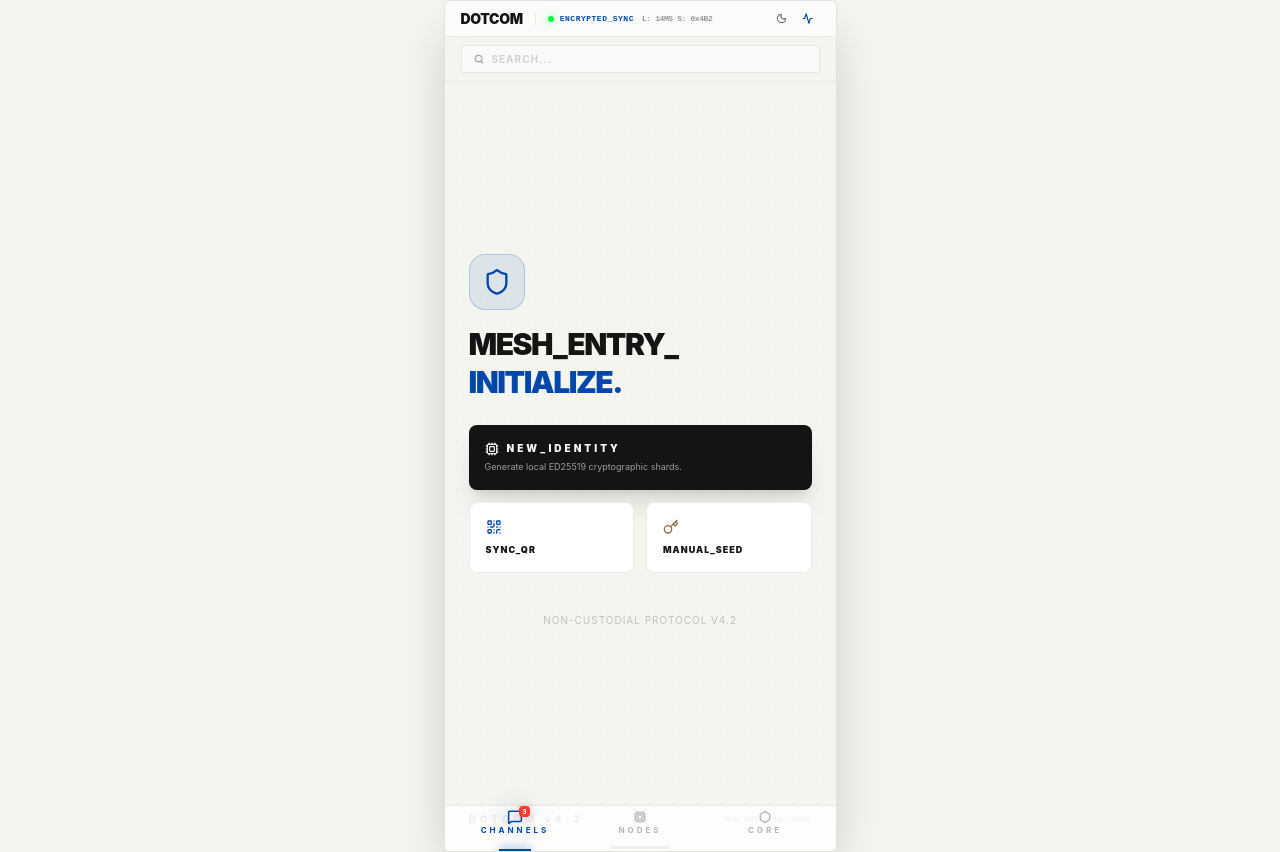
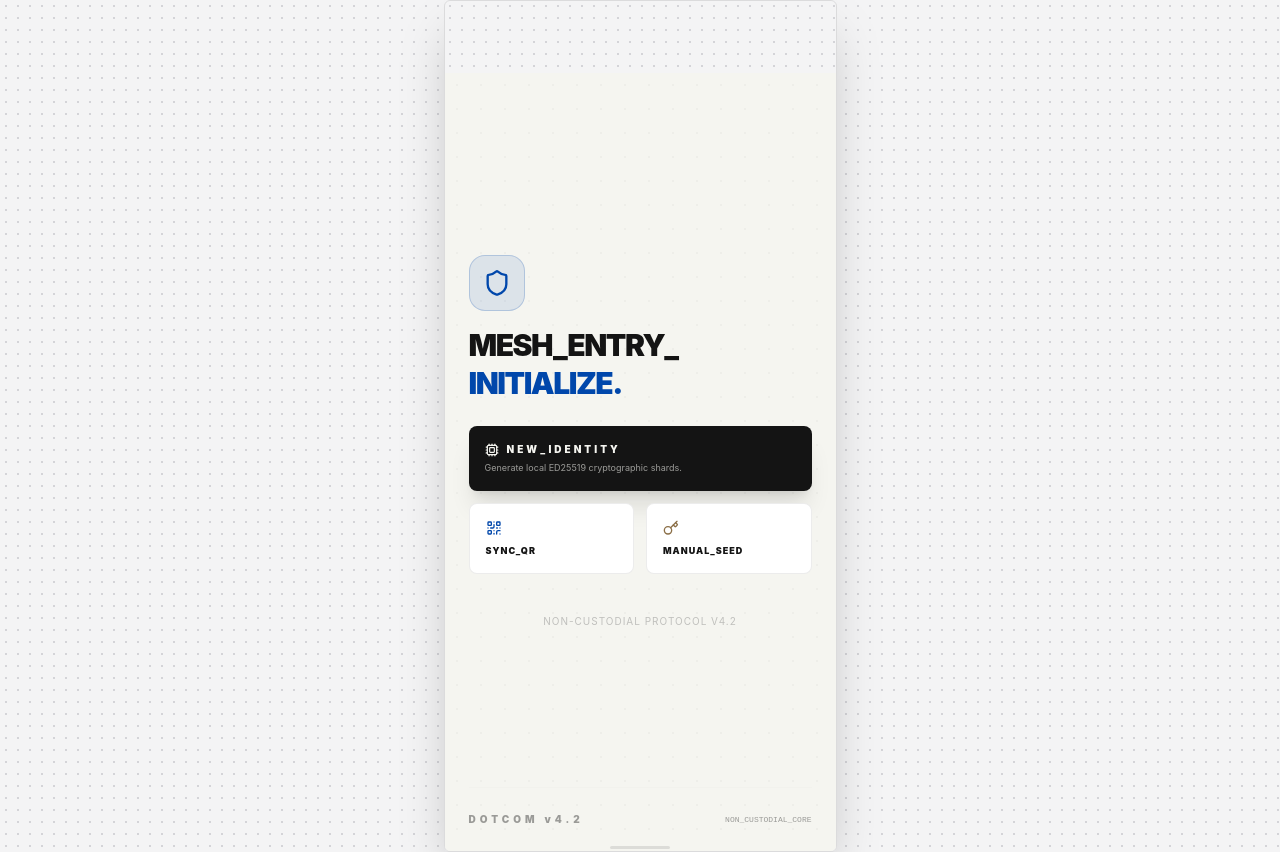
Before and after one commit to ocmatrix/Xchat, a React (Vite) app: page / in a window 1280 px wide. Built offline with nearby package versions, Linux system fonts and the light colour scheme.

Commit message:
feat: Enhance navigation and participant management
Introduces a more dynamic tab system for the main view and improves the chat list's filtering capabilities. Adds functionality to remove and block participants in meetings.

```diff
--- a/src/App.tsx
+++ b/src/App.tsx
@@ -9,7 +9,7 @@ import { PeerDiscovery } from './components/mobile/PeerDiscovery';
 import { NodeRegistry } from './components/mobile/NodeRegistry';
 import { AuditoriumMeeting } from './components/mobile/AuditoriumMeeting';
 import { SecuritySetup } from './components/mobile/SecuritySetup';
-import { MessageSquare, Users, Shield, ShieldAlert, Plus, Radar, Sun, Moon, Battery, Wifi, Signal, Activity, Cpu, Hexagon } from 'lucide-react';
+import { MessageSquare, Users, Shield, ShieldAlert, Plus, Radar, Sun, Moon, Battery, Wifi, Signal, Activity, Cpu, Hexagon, Search, UserPlus, X } from 'lucide-react';
 
 // Global Safety Shim for Sovereign Node Environment
 if (typeof window !== 'undefined') {
@@ -135,10 +135,13 @@ const MOCK_DEVICES = [
   { id: '2', name: 'Backup Node (MacBook Pro)', lastSeen: '2 HOURS AGO', ip: '10.0.0.15', isCurrent: false },
 ];
 
-type MainTab = 'CHATS' | 'NODES' | 'SOVEREIGNTY';
+type MainTab = 'LATEST' | 'ONLINE' | 'A-Z';
 
 export default function App() {
-  const [activeTab, setActiveTab] = useState<MainTab>('CHATS');
+  const [activeTab, setActiveTab] = useState<MainTab>('LATEST');
+  const [currentView, setCurrentView] = useState<'CHAT' | 'NODES' | 'SECURITY'>('CHAT'); // ADDED
+  const [isSearchExpanded, setIsSearchExpanded] = useState(false);
+  const [searchQuery, setSearchQuery] = useState("");
   const [isConversationOpen, setIsConversationOpen] = useState(false);
   const [isInitialized, setIsInitialized] = useState(false);
   const [myDid, setMyDid] = useState("");
@@ -180,63 +183,119 @@ export default function App() {
     }
   };
 
+  const filteredContacts = MOCK_CONTACTS.filter(c => {
+    if (activeTab === 'ONLINE') return c.online;
+    return true;
+  }).sort((a, b) => {
+    if (activeTab === 'A-Z') return a.name.localeCompare(b.name);
+    return 0;
+  });
+
   return (
-    <div className="min-h-screen w-full bg-nexus-bg flex items-center justify-center font-sans transition-colors duration-500">
-      {/* Container - Institutional Digital Hub Redesign */}
-      <div className="w-full h-[100dvh] sm:w-[393px] sm:h-[852px] bg-nexus-bg flex flex-col relative sm:border sm:border-nexus-border sm:rounded-[6px] overflow-hidden transition-colors duration-500 shadow-2xl">
+    <div className={`min-h-screen w-full flex items-center justify-center font-sans transition-colors duration-500 ${theme === 'dark' ? 'bg-[#0A0A0A]' : 'bg-[#F4F4F5] bg-[radial-gradient(#D4D4D8_1px,transparent_1px)] [background-size:12px_12px]'}`}>
+      {/* Container - Command Center Architecture */}
+      <div className={`w-full h-[100dvh] sm:w-[393px] sm:h-[852px] ${theme === 'dark' ? 'bg-[#0A0A0A]' : 'bg-transparent'} flex flex-col relative sm:border sm:border-black/10 dark:sm:border-white/10 sm:rounded-[6px] overflow-hidden transition-colors duration-500 shadow-2xl`}>
 
-        {/* Header Area - Highly Compressed stacked rows - PERSISTENT GLOBALLY */}
-        <div className="absolute top-0 left-0 right-0 z-[5000] w-full bg-nexus-surface/60 backdrop-blur-md border-b border-nexus-border flex items-center justify-between h-9 px-4 transition-all duration-500">
+        {/* Row 1: System Telemetry & Status (h-9) - HIDDEN UNTIL INITIALIZED */}
+        {isInitialized && (
+          <div className="absolute top-0 left-0 right-0 z-[5000] w-full bg-white/40 dark:bg-black/40 backdrop-blur-md border-b flex items-center justify-between h-9 px-4 transition-all duration-500" style={{ borderColor: theme === 'dark' ? 'rgba(255,255,255,0.1)' : 'rgba(0,0,0,0.1)' }}>
 
-          {/* Ultra-Slim Unified Row: Branding & Status & Telemetry */}
+            {/* Left: Brand + Active Dot + Telemetry */}
             <div className="flex items-center space-x-3">
-             <h1 className="text-[14px] font-black text-nexus-ink uppercase tracking-tight font-sans leading-none">
+              <h1 className="text-[14px] font-black text-black dark:text-white uppercase tracking-tight font-sans leading-none">
                 DOTCOM
               </h1>
-             <div className="h-3 w-[1px] bg-nexus-border"></div>
               <div className="flex items-center space-x-2 font-mono leading-none">
-                <div className="flex items-center space-x-1.5">
                   <div className="w-1.5 h-1.5 bg-[#00FF41] rounded-full shadow-[0_0_8px_rgba(0,255,65,0.6)] shrink-0"></div>
-                  <span className="text-nexus-accent-blue text-[8px] tracking-[0.5px] uppercase font-black">ENCRYPTED_SYNC</span>
-                </div>
-                <span className="text-nexus-ink-alt text-[8px] font-bold tracking-tighter opacity-50">L: 14MS S: 0x4B2</span>
+                  <span className="text-[#6B7280] dark:text-[#9CA3AF] text-[10px] font-bold tracking-tighter">L: 14MS S: 0x4B2</span>
               </div>
             </div>
 
-          {/* System Controls */}
-          <div className="flex items-center space-x-0.5">
+            {/* Right: System Utilities */}
+            <div className="flex items-center space-x-2">
               <button
                 onClick={() => setTheme(prev => prev === 'dark' ? 'light' : 'dark')}
-               className="w-6 h-6 flex items-center justify-center rounded-full text-nexus-ink-muted hover:text-nexus-ink transition-all cursor-pointer active:scale-90"
+                className="flex items-center justify-center text-black/50 dark:text-white/50 hover:text-black dark:hover:text-white transition-all cursor-pointer active:scale-90"
               >
-               {theme === 'dark' ? <Sun size={11} strokeWidth={2.5} /> : <Moon size={11} strokeWidth={2.5} />}
+                <Moon size={12} strokeWidth={2.5} />
               </button>
               <button
-               className="w-6 h-6 flex items-center justify-center rounded-full text-nexus-accent-blue hover:bg-nexus-accent-blue/5 transition-all cursor-pointer active:scale-90"
+                className="flex items-center justify-center text-black/50 dark:text-white/50 hover:text-black dark:hover:text-white transition-all cursor-pointer active:scale-90"
               >
-               <Activity size={11} strokeWidth={2.5} />
+                <Activity size={12} strokeWidth={2.5} />
               </button>
-          </div>
-        </div>
-
-        {/* Search Bar - Decoupled to sit below fixed slim header - ONLY ON CHATS TAB */}
-        {!isConversationOpen && activeTab === 'CHATS' && (
-          <div className="absolute top-9 left-0 right-0 z-[4000] px-4 pb-2 pt-2 bg-nexus-bg border-b border-nexus-border/50 transition-all">
-             <div className="relative flex items-center group w-full bg-nexus-surface/50 border border-nexus-border rounded-[2px] h-[28px] px-3">
-                <div className="text-nexus-ink-muted opacity-60 mr-2 shrink-0">
-                  <svg width="10" height="10" viewBox="0 0 24 24" fill="none" stroke="currentColor" strokeWidth="3" strokeLinecap="round" strokeLinejoin="round"><circle cx="11" cy="11" r="8"></circle><line x1="21" y1="21" x2="16.65" y2="16.65"></line></svg>
-                </div>
-                <input
-                  type="text"
-                  placeholder="Search..."
-                  className="w-full bg-transparent border-none text-[10px] outline-none text-nexus-ink placeholder:text-nexus-ink-muted/30 font-sans uppercase tracking-[1px] font-bold"
-                />
             </div>
           </div>
         )}
 
-        {/* Screen Content - Zero Waste */}
-        <div className={`flex-1 overflow-y-auto overflow-x-hidden relative flex flex-col bg-nexus-bg transition-colors duration-500 ${activeTab === 'CHATS' && !isConversationOpen ? 'pt-[70px]' : 'pt-[36px]'}`}>
+        {/* Row 2: Command Toolbar (h-9) - HIDDEN UNTIL INITIALIZED */}
+        {isInitialized && !isConversationOpen && (
+          <div className="absolute top-9 left-0 right-0 z-[4000] h-9 bg-white/40 dark:bg-black/40 backdrop-blur-md border-b flex items-center justify-between px-4 transition-all duration-500" style={{ borderColor: theme === 'dark' ? 'rgba(255,255,255,0.1)' : 'rgba(0,0,0,0.1)' }}>
+            {/* Left: Navigation Segments */}
+            <div className="flex items-center space-x-1">
+                {(['LATEST', 'ONLINE', 'A-Z'] as MainTab[]).map(tab => (
+                  <button
+                    key={tab}
+                    onClick={() => setActiveTab(tab)}
+                    className={`px-2 h-6 flex items-center justify-center text-[9px] font-sans font-bold uppercase tracking-wider transition-colors border ${activeTab === tab ? 'border-black/20 dark:border-white/20 bg-black/5 dark:bg-white/10 text-black dark:text-white rounded-[2px]' : 'border-transparent text-black/50 dark:text-white/50 hover:text-black dark:hover:text-white cursor-pointer'}`}
+                  >
+                    {tab}
+                  </button>
+                ))}
+            </div>
+
+            {/* Right: Interactive Utilities - ONLY ON CHAT TAB */}
+            {currentView === 'CHAT' && (
+              <div className="flex items-center space-x-2">
+                  <button
+                      onClick={() => {
+                        setIsSearchExpanded(!isSearchExpanded);
+                        if (isSearchExpanded) setSearchQuery("");
+                      }}
+                      className={`text-black/60 dark:text-white/60 hover:text-black dark:hover:text-white transition-colors cursor-pointer flex items-center justify-center mr-1 ${isSearchExpanded ? 'text-[#1E40AF]' : ''}`}
+                  >
+                      <Search size={12} strokeWidth={2.5} />
+                  </button>
+
+                  <button className="w-5 h-5 bg-[#1E40AF] hover:bg-[#1D4ED8] flex items-center justify-center rounded-[2px] text-white shadow-sm transition-colors cursor-pointer border border-[#1E3A8A]">
+                      <UserPlus size={10} strokeWidth={2.5} />
+                  </button>
+
+                  <div className="flex items-center justify-center space-x-1 ml-1 text-[#6B7280] dark:text-[#9CA3AF] bg-black/5 dark:bg-white/5 h-5 px-1.5 rounded-[2px] border border-black/10 dark:border-white/10" title="Active Entities">
+                      <Hexagon size={9} strokeWidth={2.5} />
+                      <span className="font-mono text-[10px] font-bold leading-none mt-px tracking-tighter">
+                          {filteredContacts.length}
+                      </span>
+                  </div>
+              </div>
+            )}
+          </div>
+        )}
+
+        {/* Row 3: Search Buffer (h-9) - ONLY WHEN EXPANDED */}
+        {!isConversationOpen && isSearchExpanded && (
+           <div className="absolute top-[72px] left-0 right-0 z-[3500] h-9 bg-white/40 dark:bg-black/40 backdrop-blur-md border-b flex items-center px-4 transition-all duration-300" style={{ borderColor: theme === 'dark' ? 'rgba(255,255,255,0.1)' : 'rgba(0,0,0,0.1)' }}>
+              <div className="flex items-center w-full space-x-2">
+                 <Search size={10} className="text-black/30 dark:text-white/30" />
+                 <input
+                    type="text"
+                    value={searchQuery}
+                    onChange={(e) => setSearchQuery(e.target.value)}
+                    className="flex-1 bg-transparent border-none outline-none text-[10px] font-mono text-black dark:text-white placeholder:text-black/20 dark:placeholder:text-white/20 uppercase tracking-widest"
+                    placeholder="INITIATE_SEARCH_PROTOCOL..."
+                    autoFocus
+                 />
+                 {searchQuery && (
+                    <button onClick={() => setSearchQuery("")} className="text-black/30 dark:text-white/30 hover:text-black dark:hover:text-white">
+                       <X size={10} />
+                    </button>
+                 )}
+              </div>
+           </div>
+        )}
+
+        {/* Screen Content - Reclaimed Space */}
+        <div className={`flex-1 overflow-y-auto overflow-x-hidden relative flex flex-col transition-colors duration-500 ${!isConversationOpen ? (isSearchExpanded ? 'pt-[108px]' : 'pt-[72px]') : 'pt-[36px]'}`}>
           {!isInitialized ? (
             <SecuritySetup onComplete={handleSetupComplete} />
           ) : (
@@ -244,40 +303,23 @@ export default function App() {
               <AnimatePresence mode="wait">
                 {!isConversationOpen ? (
                   <motion.div
-                    key={activeTab}
+                    key={currentView}
                     initial={{ opacity: 0 }}
                     animate={{ opacity: 1 }}
                     exit={{ opacity: 0 }}
-                    className="w-full flex-col flex shrink-0 min-h-max pb-[50px]"
+                    className="w-full flex-col flex shrink-0 min-h-max"
                   >
-                    {activeTab === 'CHATS' && (
+                    {currentView === 'CHAT' && (
                       <ChatList
-                        contacts={MOCK_CONTACTS}
+                        contacts={filteredContacts}
                         onLightningCall={startMediaCall}
                         onSelectContact={handleSelectContact}
-                        onNavigateToNodes={() => setActiveTab('NODES')}
+                        onNavigateToNodes={() => setCurrentView('NODES')}
+                        searchQuery={searchQuery}
                       />
                     )}
-                    {activeTab === 'NODES' && (
-                      <div className="relative h-full flex-1">
-                        <NodeRegistry
-                          contacts={MOCK_CONTACTS.filter(c => !c.isGroup)}
-                          onDiscovery={() => setOverlayScreen('PeerDiscovery')}
-                        />
-                        {/* Centered Floating Search Button with Dotted Grid Background */}
-                        <div className="absolute bottom-[65px] left-0 right-0 h-[80px] z-[100] pointer-events-none flex items-center justify-center bg-[linear-gradient(rgba(212,175,55,0.05)_1px,transparent_1px),linear-gradient(90deg,rgba(212,175,55,0.05)_1px,transparent_1px)] bg-[size:10px_10px] [mask-image:linear-gradient(to_top,black,transparent)]">
-                           <button className="w-12 h-12 bg-nexus-bg border border-nexus-border rounded-full flex items-center justify-center text-nexus-ink-muted hover:text-nexus-ink shadow-[0_0_20px_rgba(0,0,0,0.5)] transition-all active:scale-90 cursor-pointer pointer-events-auto backdrop-blur-sm">
-                              <Search size={18} strokeWidth={2.5} />
-                           </button>
-                        </div>
-                      </div>
-                    )}
-                    {activeTab === 'SOVEREIGNTY' && (
-                      <ProfileSettings
-                        did={myDid || "did:key:z6MkhaXgBZDvotDkL5257faiztiuC2ZXQTu16ciAoeqgg76"}
-                        devices={MOCK_DEVICES}
-                      />
-                    )}
+                    {currentView === 'NODES' && <NodeRegistry contacts={MOCK_CONTACTS} onDiscovery={() => {}} />}
+                    {currentView === 'SECURITY' && <ProfileSettings did={myDid || "did:key:mOCK_1234567890"} devices={MOCK_DEVICES} />}
                   </motion.div>
                 ) : (
                   <motion.div
@@ -302,34 +344,26 @@ export default function App() {
           )}
         </div>
 
-        {/* Bottom Tab Bar - Translucent Frosted Glass */}
-        {!isConversationOpen && (
-          <div className="h-[46px] w-full bg-nexus-surface/80 backdrop-blur-3xl border-t border-nexus-border flex items-start justify-around px-2 shrink-0 z-[200] absolute bottom-0 left-0 transition-colors duration-500">
+        {/* Home Indicator */}
+        <div className="hidden sm:flex absolute bottom-[2px] left-1/2 -translate-x-1/2 w-[60px] h-[3px] bg-black/10 dark:bg-white/10 rounded-full z-[310] pointer-events-none" />
 
-             <TabItem
-              active={activeTab === 'CHATS'}
-              icon={<MessageSquare size={14} strokeWidth={2.5} />}
-              label="CHANNELS"
-              badge={3}
-              onClick={() => setActiveTab('CHATS')}
-            />
-            <TabItem
-              active={activeTab === 'NODES'}
-              icon={<Cpu size={14} strokeWidth={2.5} />}
-              label="NODES"
-              onClick={() => setActiveTab('NODES')}
-            />
-            <TabItem
-              active={activeTab === 'SOVEREIGNTY'}
-              icon={<Hexagon size={14} strokeWidth={2.5} />}
-              label="CORE"
-              onClick={() => setActiveTab('SOVEREIGNTY')}
-            />
+        {/* Bottom Nav */}
+        {isInitialized && (
+            <div className="absolute bottom-0 inset-x-0 h-12 bg-white/50 dark:bg-black/50 backdrop-blur-lg border-t border-black/10 dark:border-white/10 flex items-center justify-around z-[300]">
+                {/* Chat Tab */}
+                <button onClick={() => { setCurrentView('CHAT'); setIsConversationOpen(false); }} className="text-black/60 dark:text-white/60 hover:text-black dark:hover:text-white transition-colors">
+                    <MessageSquare size={20} />
+                </button>
+                {/* Nodes Tab */}
+                <button onClick={() => { setCurrentView('NODES'); setIsConversationOpen(false); }} className="text-black/60 dark:text-white/60 hover:text-black dark:hover:text-white transition-colors">
+                    <Radar size={20} />
+                </button>
+                {/* Security/Settings Tab */}
+                <button onClick={() => { setCurrentView('SECURITY'); setIsConversationOpen(false); }} className="text-black/60 dark:text-white/60 hover:text-black dark:hover:text-white transition-colors">
+                    <Shield size={20} />
+                </button>
             </div>
         )}
-
-        {/* Home Indicator */}
-        <div className="hidden sm:flex absolute bottom-[2px] left-1/2 -translate-x-1/2 w-[60px] h-[3px] bg-nexus-ink/5 rounded-full z-[210] pointer-events-none" />
 
         {/* Overlays (Secure Layers) */}
         <AnimatePresence>
@@ -407,32 +441,3 @@ export default function App() {
     </div>
   );
 }
-
-function TabItem({ active, icon, label, badge = 0, onClick }: { active: boolean, icon: React.ReactNode, label: string, badge?: number, onClick: () => void }) {
-  return (
-    <button
-      onClick={onClick}
-      className="flex flex-col items-center justify-start pt-1 space-y-0.5 bg-transparent border-none cursor-pointer relative px-0 h-full z-10 transition-colors rounded-none w-full max-w-[80px]"
-    >
-      <div className={`relative ${active ? 'text-nexus-accent-blue' : 'text-nexus-ink-muted'}`}>
-        <div className={`transition-all ${active ? 'scale-110 drop-shadow-[0_0_12px_var(--nexus-accent-blue)]' : 'scale-90 opacity-50'}`}>
-           {icon}
-        </div>
-        {badge > 0 && (
-          <div className="absolute -top-1 -right-2 bg-[#FF3B30] text-white font-sans font-black text-[6px] w-[11px] h-[11px] flex items-center justify-center rounded-sm z-10 shadow-[0_0_8px_rgba(255,59,48,0.3)]">
-            {badge}
-          </div>
-        )}
-      </div>
-      <span className={`font-sans text-[8px] font-bold tracking-[3px] uppercase transition-colors leading-none ${active ? 'text-nexus-accent-blue' : 'text-nexus-ink-muted opacity-50'}`}>
-        {label}
-      </span>
-      {active && (
-         <motion.div
-           layoutId="activeTabIndicator"
-           className="absolute bottom-0 left-1/2 -translate-x-1/2 w-8 h-[2px] bg-nexus-accent-blue shadow-[0_0_10px_var(--nexus-accent-blue)]"
-         />
-      )}
-    </button>
-  );
-}
```
Also changed, not shown: src/components/mobile/AuditoriumMeeting.tsx (+76 -2 lines), src/components/mobile/ChatList.tsx (+4 -45 lines). Lines whose indentation alone changed are shown as unchanged.
